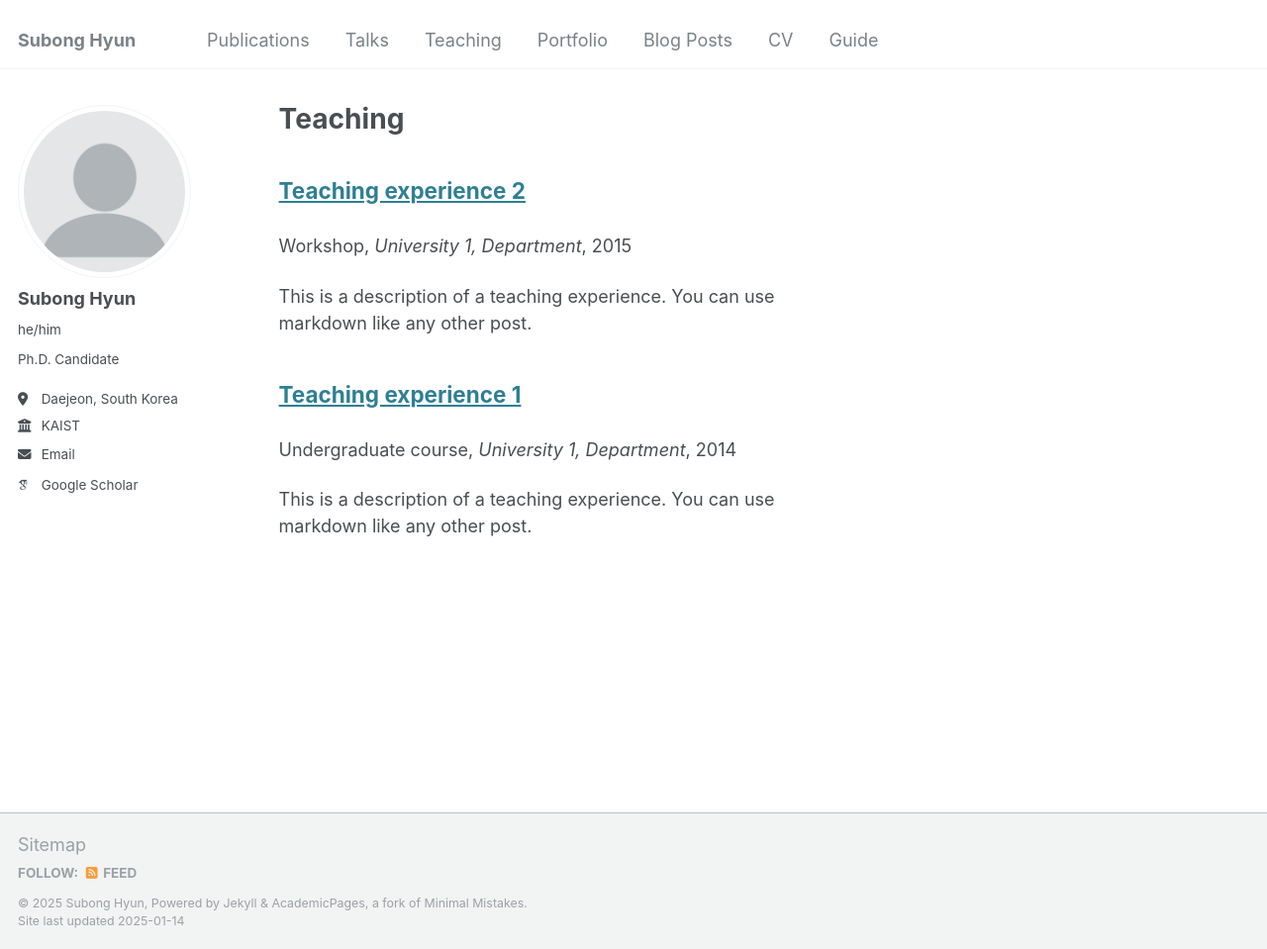
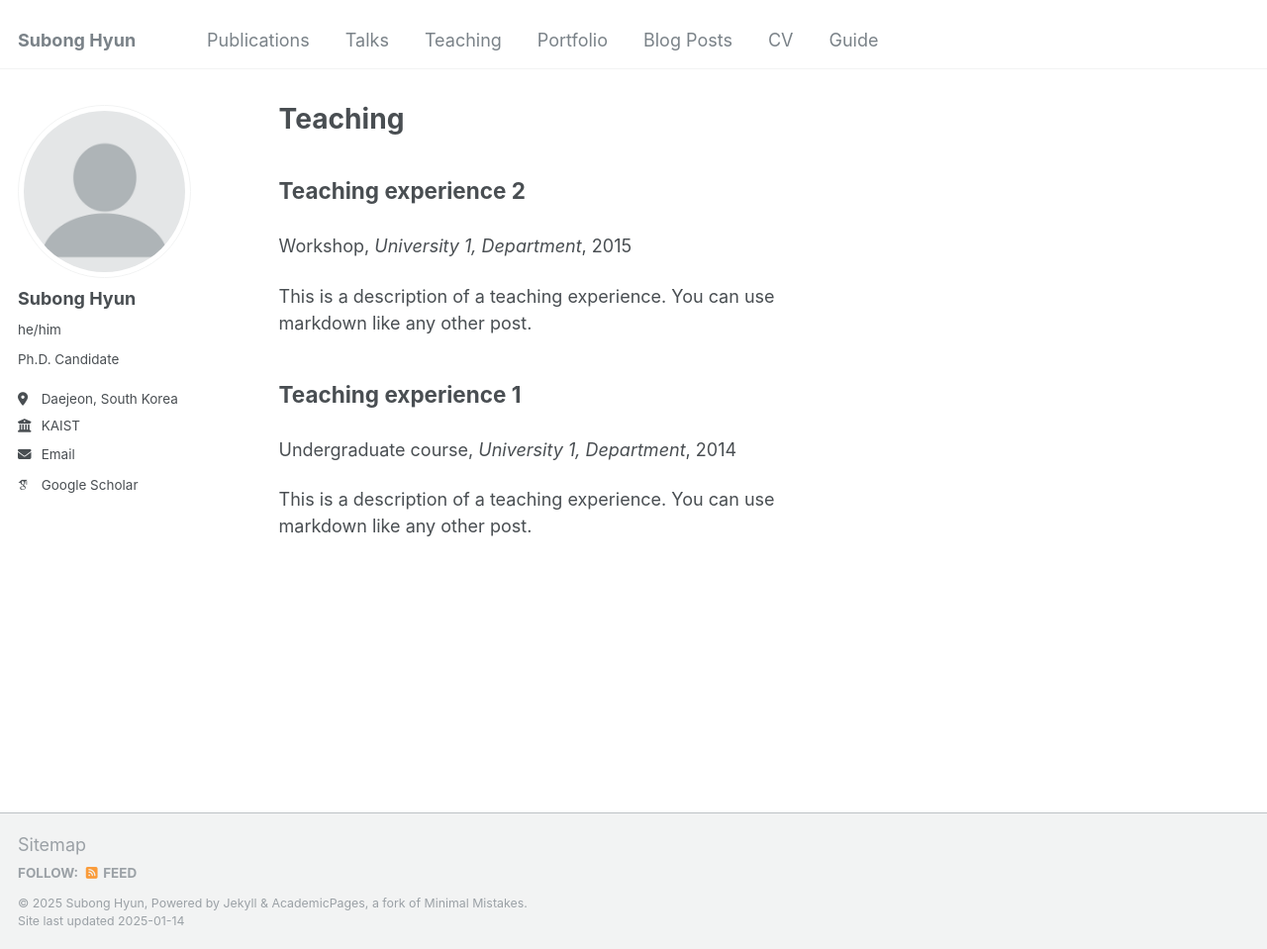
Before and after one commit to SubongHyun/subonghyun.github.io, a Jekyll site: the page built from _pages/teaching.html, in a window 1280 px wide and 959 px high. Shown: the whole window at 99% size. Built offline with Jekyll 4.4.1, drawn with Linux system fonts in a browser that asks for light colours; some web fonts are replaced.

Commit message:
Update archive-single.html

```diff
--- a/_includes/archive-single.html
+++ b/_includes/archive-single.html
@@ -30,7 +30,7 @@
       {% if post.link %}
         <a href="{{ post.link }}">{{ title }}</a> <a href="{{ base_path }}{{ post.url }}" rel="permalink"><i class="fa fa-link" aria-hidden="true" title="permalink"></i><span class="sr-only">Permalink</span></a>
       {% else %}
-        <p><a href="#" class="no-underline">{{ title }}</a></p>
+        <p>{{ title }}</p>
       {% endif %}
     </h2>
 
```
